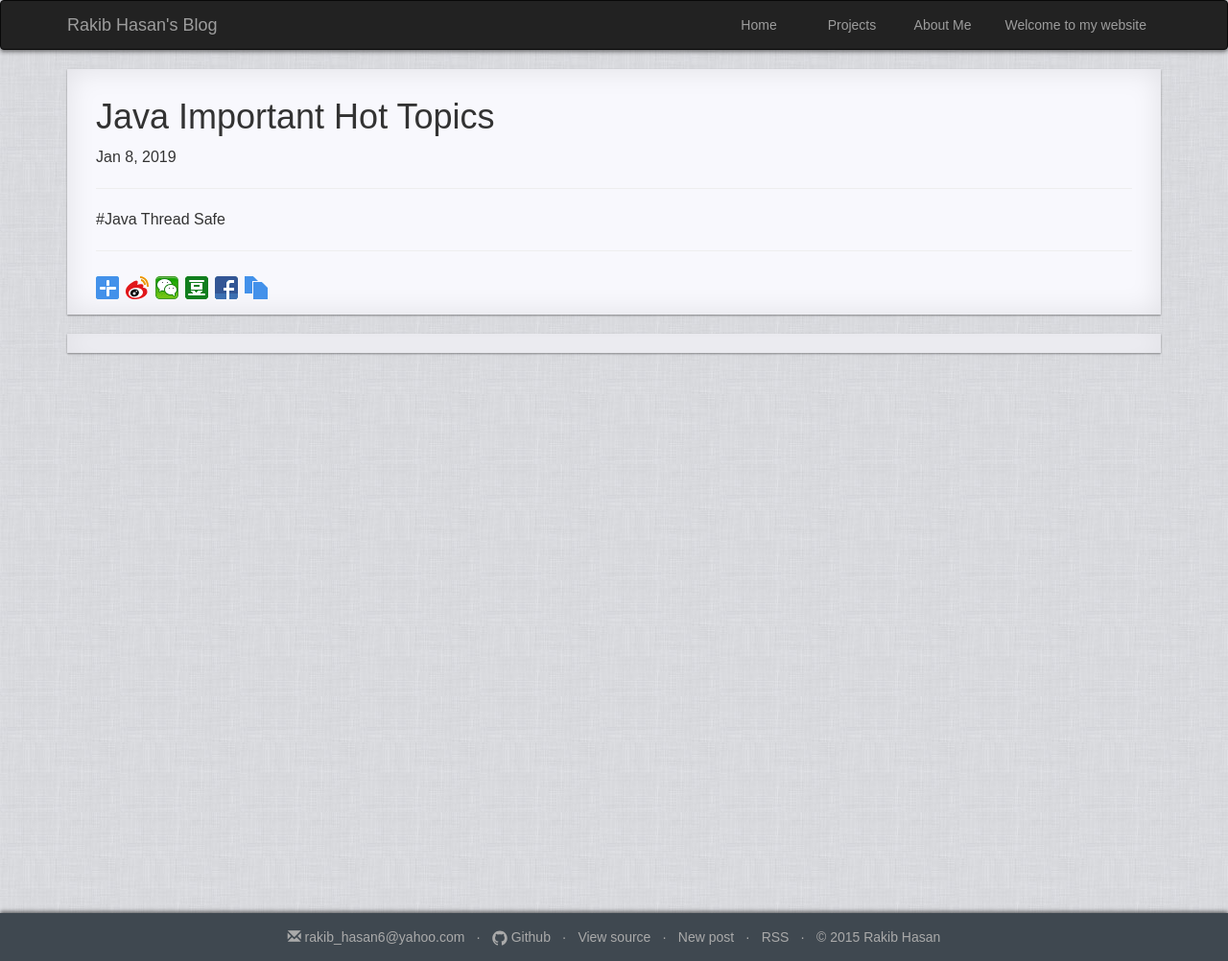
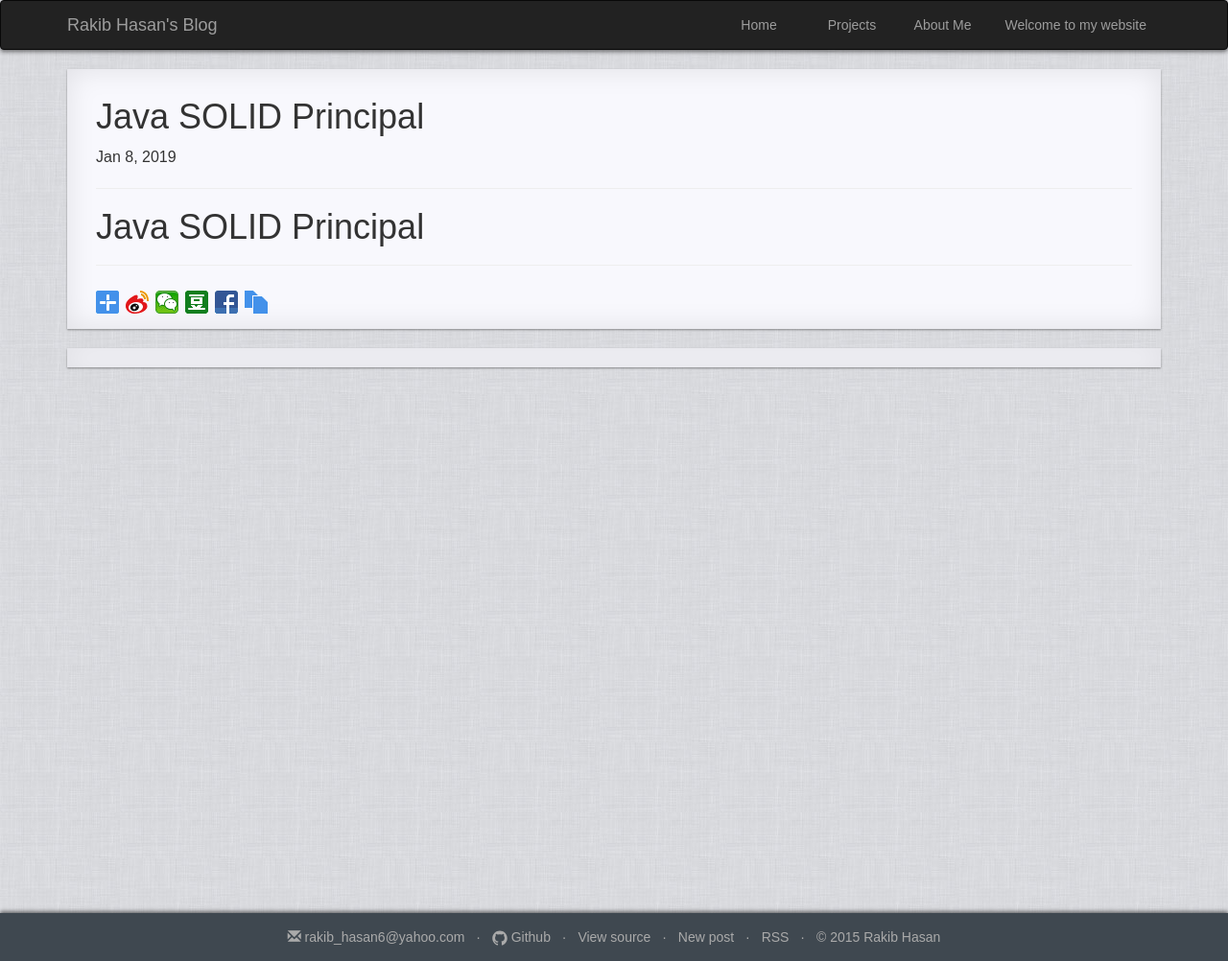
Before and after one commit to rakib09/rakib09.github.io, a Jekyll site: the page built from _posts/java/2019-01-08-java-solid-principal.md, in a window 1280 px wide. Shown: the whole page at 96% size. Built offline with Jekyll 4.4.1, drawn with Linux system fonts in a browser that asks for light colours; comment, search, counter and statistics services are not loaded.

```diff
--- a/_posts/java/2019-01-08-java-important-hot-topics.md
+++ b/_posts/java/2019-01-08-java-solid-principal.md
@@ -1,8 +1,8 @@
 ---
 layout: post
-title: "Java Important Hot Topics"
+title: "Java SOLID Principal"
 comments: true
 categories: Java
 ---
 
-#Java Thread Safe
+# Java SOLID Principal
```
Also changed, not shown: _posts/java/2016-12-26-java-interview-question.md (+1 -1 lines), _posts/spring/2017-04-28-Spring-Boot-Application-Live-Reload-Hot-Swap-With-Intellij-IDEA.md (+14 -10 lines), static/img/intelijhotswapprojectconfiguration.PNG (added), 7 other files.
